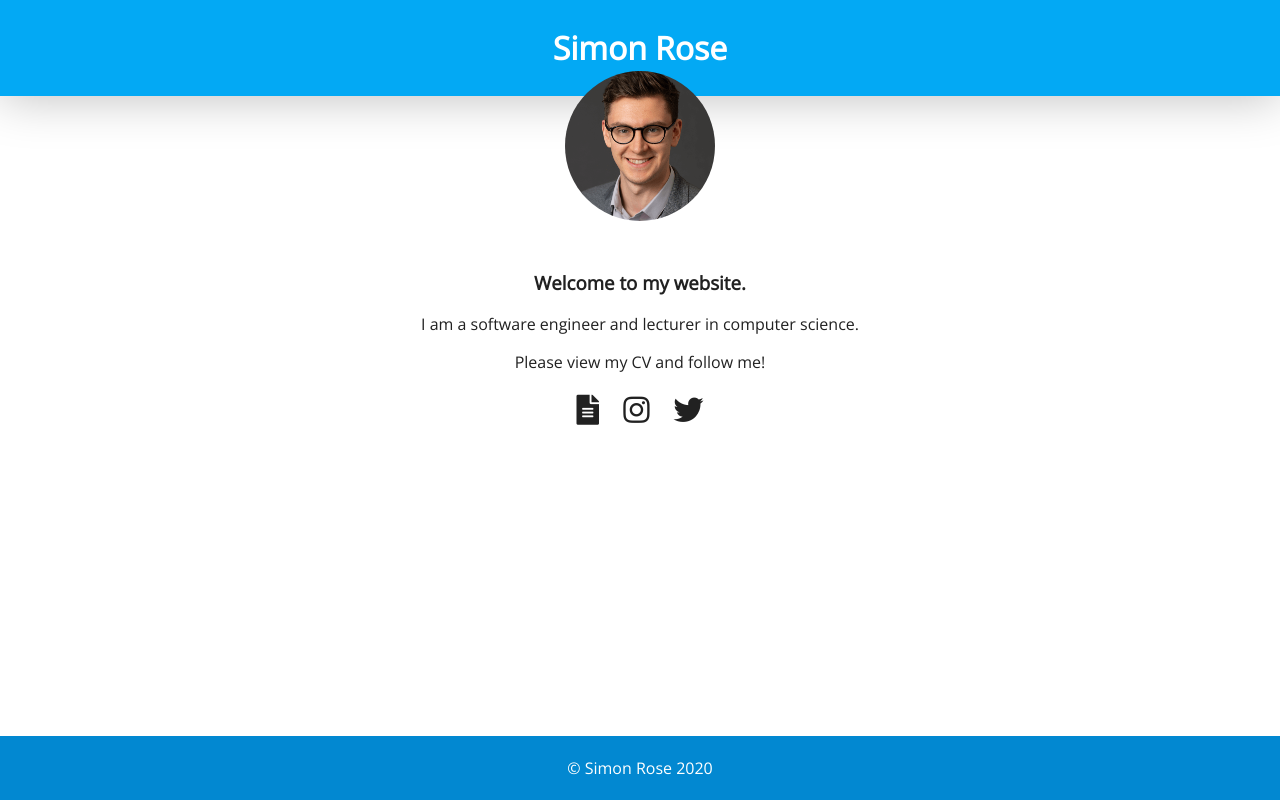
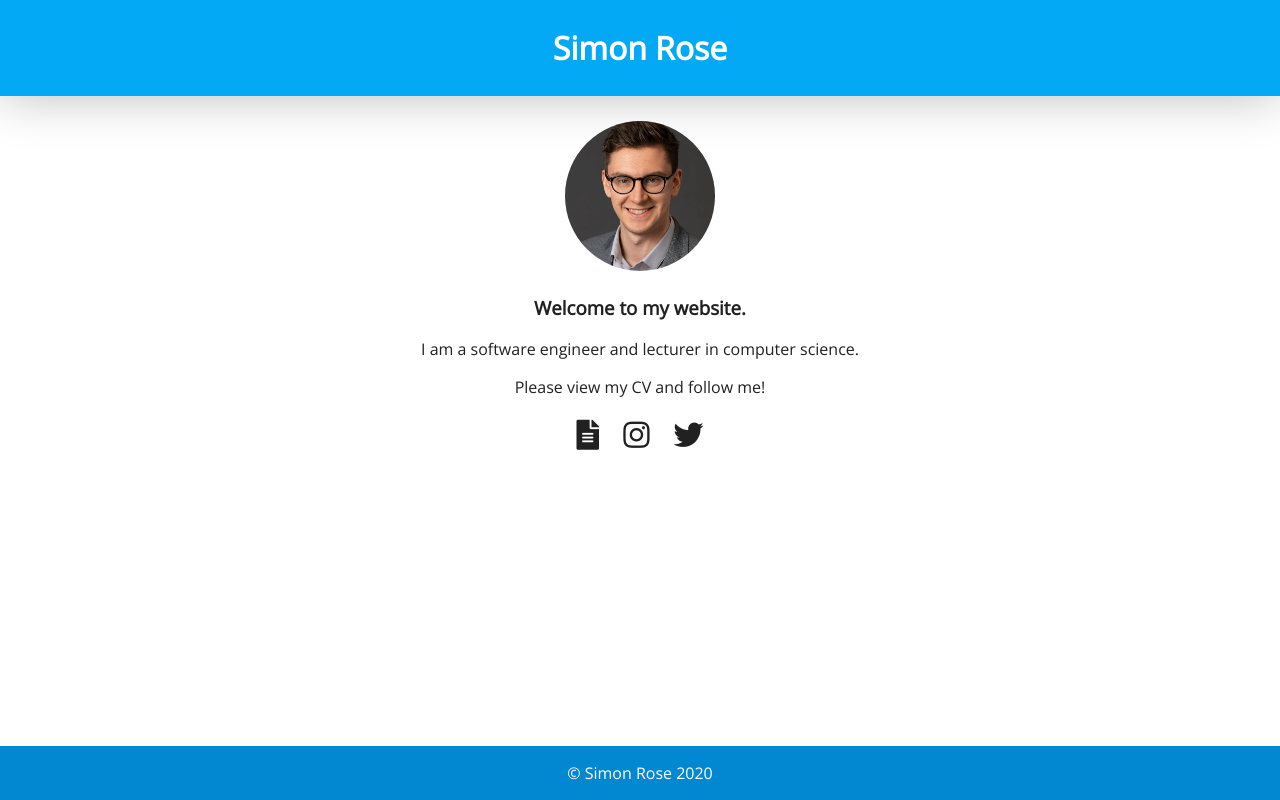
Before and after one commit to simonrosepages/my-first-website, a plain HTML site: page index.html in a window 1280 px wide. Drawn offline with nearby package versions, Linux system fonts and the light colour scheme.

Commit message:
Move profile image into main section

```diff
--- a/index.html
+++ b/index.html
@@ -11,7 +11,7 @@
 			crossorigin="anonymous"
 		/>
 		<link rel="icon" type="image/png" href="images/favicon.png" />
-		<title>Simon Rose</title>
+		<title>My Portfolio | Simon Rose</title>
 	</head>
 	<body>
 		<header>
--- a/styles.css
+++ b/styles.css
@@ -20,7 +20,7 @@ header h1 {
 
 #content img {
 	position: relative;
-	top: -25px;
+	margin-top: 25px;
 	width: 150px;
 	border-radius: 75px;
 }
@@ -49,7 +49,6 @@ footer {
 	right: auto;
 	position: fixed;
 	bottom: 0;
-	padding: 5px 0;
 	background: #0288d1;
 	color: #fff;
 	width: 100%;
```
